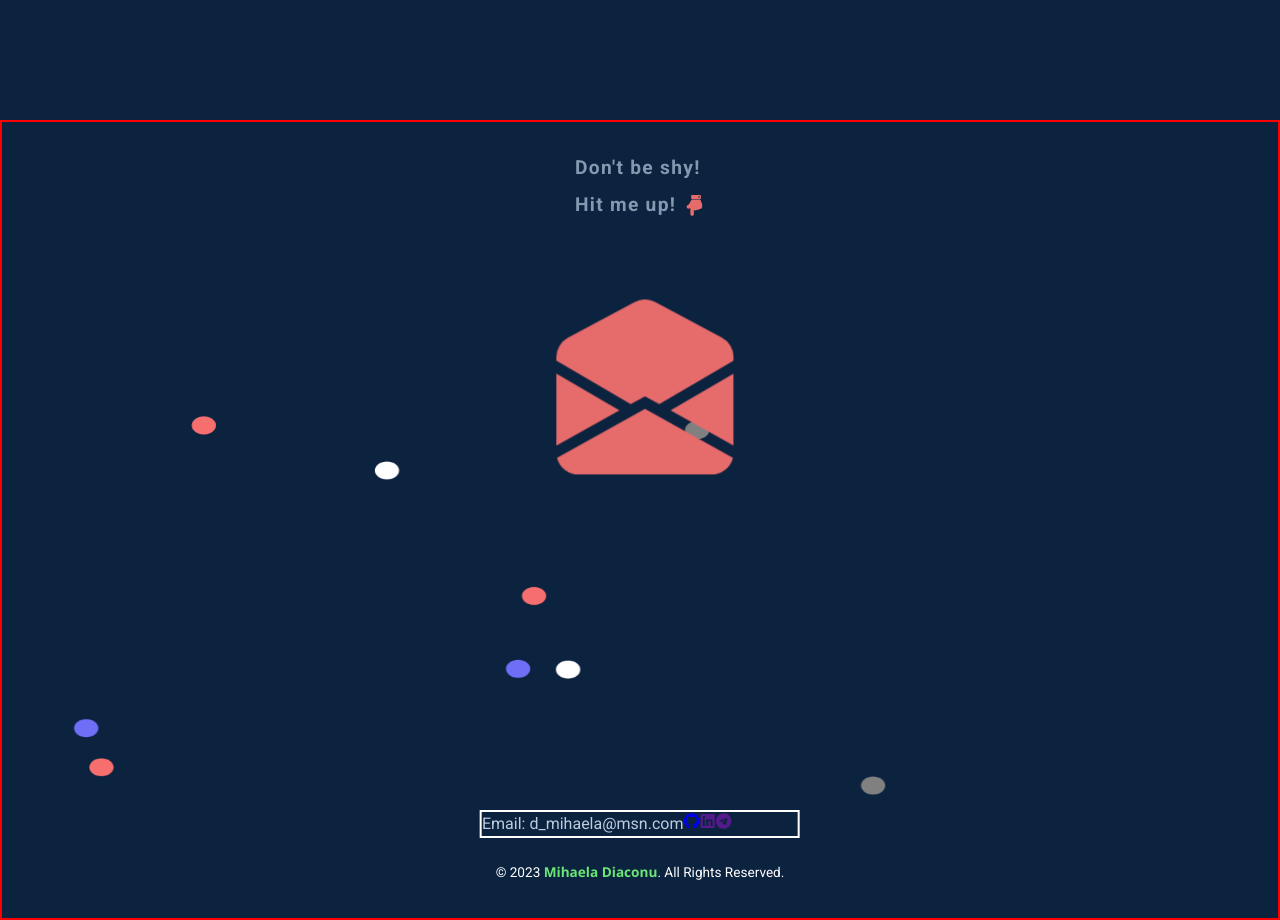
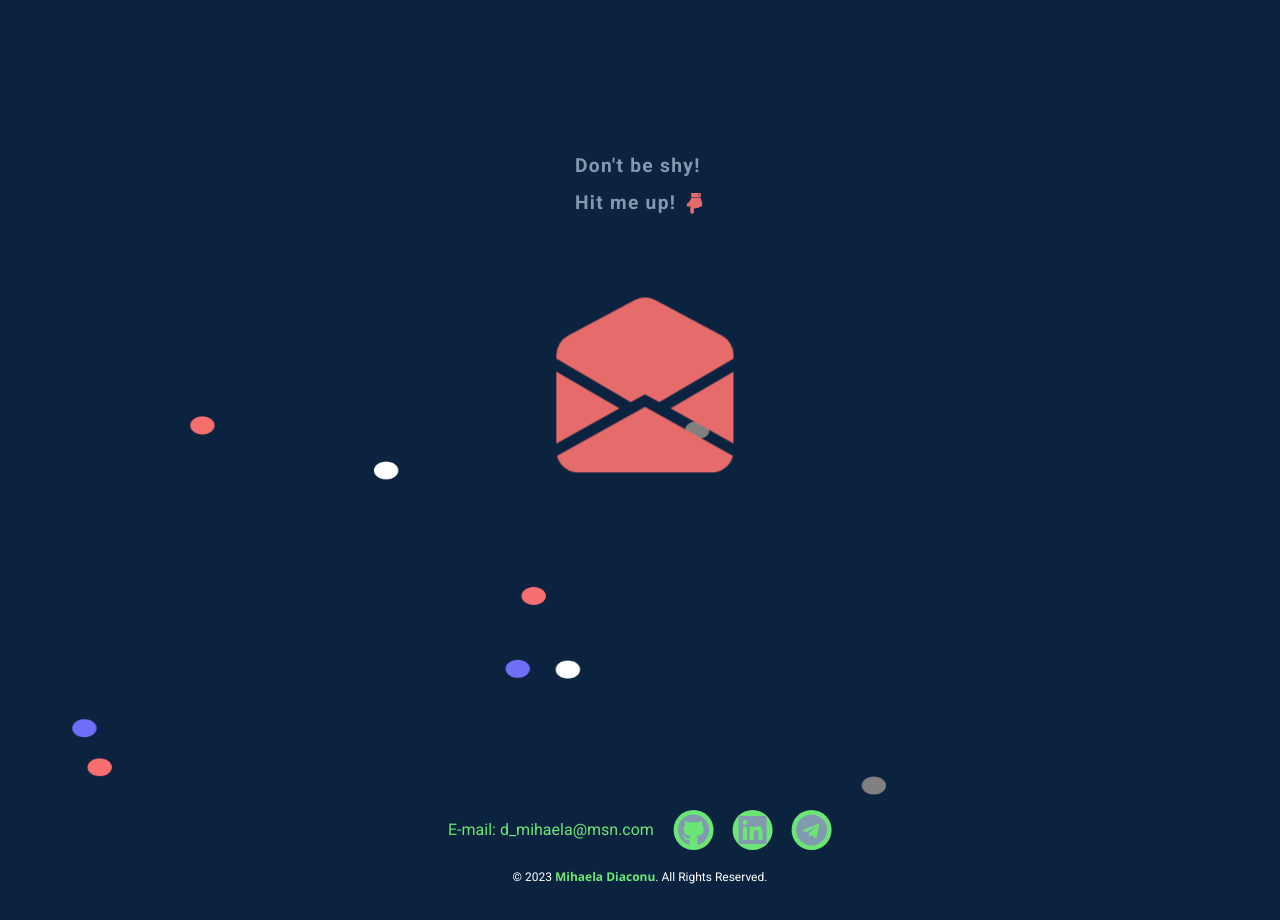
Before and after one commit to mdcodelab/mern-portofolio, a React (Create React App) app: page / in a window 1280 px wide. Shown: the part 2280-3200 px from the top of the page. Built offline with nearby package versions, Linux system fonts and the light colour scheme; a web font is replaced by a local one.

Commit message:
Formspree

```diff
--- a/src/pages/Contact.js
+++ b/src/pages/Contact.js
@@ -198,7 +198,11 @@ const Contact = () => {
         onClick={() => openForm()}
       ></BsFillEnvelopeOpenFill>
 
-      <form className={closeForm ? "form displayNone" : "form"}>
+      <form
+        className={closeForm ? "form displayNone" : "form"}
+        action="https://formspree.io/f/mbjvoylv"
+        method="POST"
+      >
         <div className="btn__close">
           <IoMdClose
             className="btn__close__icon"
@@ -211,14 +215,14 @@ const Contact = () => {
             <input
               type="text"
               placeholder="Your name..."
-              value={name}
+              value={name} name="name"
               onChange={(e) => setName(e.target.value)}
             ></input>
           </div>
           <div className="email">
             <label>E-mail</label>
             <input
-              type="email"
+              type="email" name="email"
               placeholder="Your e-mail..."
               value={email}
               onChange={(e) => setEmail(e.target.value)}
@@ -229,7 +233,7 @@ const Contact = () => {
           <label>Message</label>
           <textarea
             placeholder="Your message..."
-            value={message}
+            value={message} name="message"
             onChange={(e) => setMessage(e.target.value)}
           ></textarea>
         </div>
@@ -240,7 +244,7 @@ const Contact = () => {
       </form>
       <div className="copyright">
         <div className="contact__icons">
-          <span>Email: d_mihaela@msn.com</span>
+          <span>E-mail: d_mihaela@msn.com</span>
           <a href="https://github.com/mdcodelab">
             <FaGithub></FaGithub>
           </a>
@@ -261,7 +265,6 @@ const Contact = () => {
 };
 
 const Wrapper = styled.div`
-  border: 2px solid red;
   position: relative;
   display: flex;
   align-items: center;
@@ -382,7 +385,7 @@ const Wrapper = styled.div`
 
   .name,
   .email {
-    width: 47%;
+    width: 40%;
   }
 
   .name input,
@@ -392,7 +395,7 @@ const Wrapper = styled.div`
   }
 
   .message {
-    width: 95%;
+    width: 90%;
     margin: 2rem auto !important;
   }
 
@@ -452,25 +455,49 @@ const Wrapper = styled.div`
   }
 
   //icons
-  .contact__icons {
+  div.contact__icons {
     position: absolute;
-    bottom: 4rem;
+    bottom: 3.5rem;
     left: 50%;
     transform: translateX(-50%);
-    width: 20rem;
-    border: 2px solid white;
+    width: 24rem;
+    height: max-content;
+    display: flex;
+    align-items: center;
+    justify-content: space-between;
+  }
+
+  .contact__icons span, .contact__icons a {
+    display: block;
+    color: var(--clr-grey-6);
+  }
+
+  .contact__icons span {
+    color: var(--clr-green-light-1);
+    cursor: pointer;
+  }
+
+  .contact__icons a {
+    font-size: 2rem;
+    width: 2.5rem;
+    height: 2.5rem;
+    border-radius: 50%;
+    background: var(--clr-green-light-1);
+    display: flex;
+    align-items: center;
+    justify-content: center;
   }
 
   //copyright
   .copyright {
     position: absolute;
-    bottom: 1rem;
+    bottom: 0.85rem;
     left: 50%;
     transform: translateX(-50%);
   }
 
   .copyright p {
-    font-size: 0.85rem;
+    font-size: 0.75rem;
   }
 
   .copyright p span {
```
